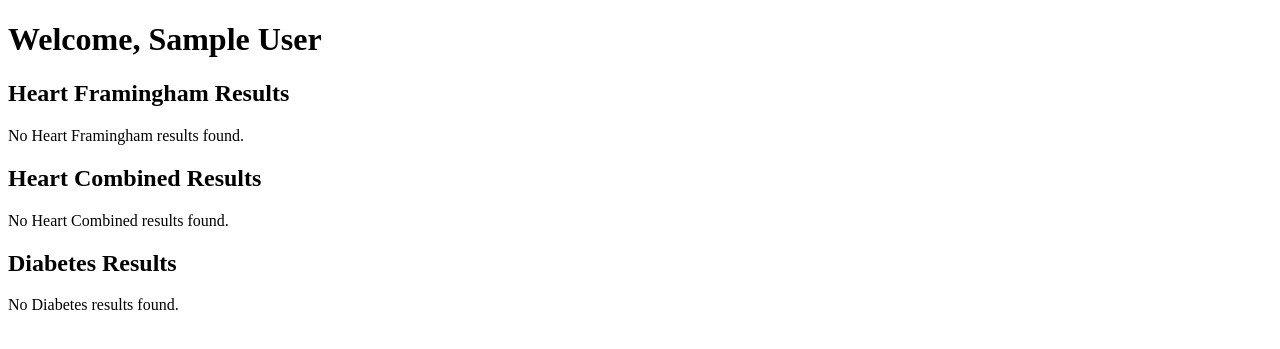
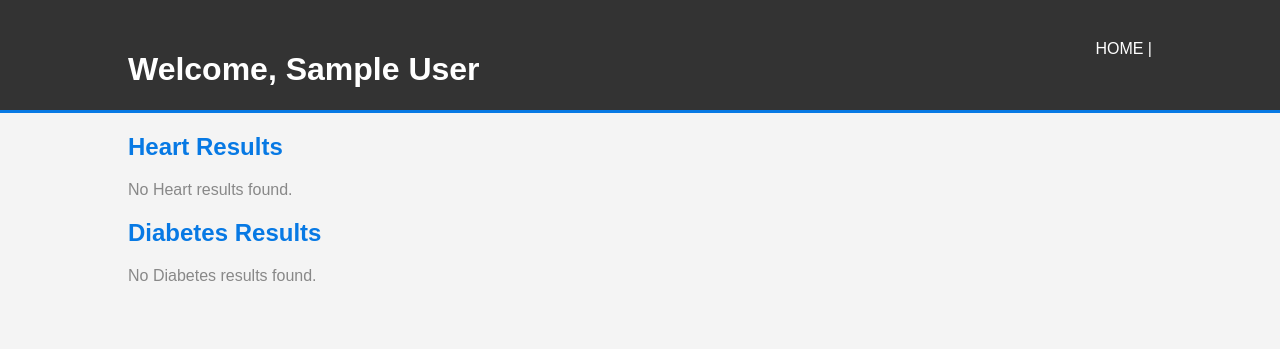
Before and after one commit to AdityaPawar2011/DocDiagno, a Flask app: template templates/profile.html in a window 1280 px wide. Shown: the top 349 px of the page. Run offline with Flask 2, Linux system fonts and the light colour scheme; the template is opened without the code that fills it, so the values that code supplies are empty; the visitor is signed in with stand-in values (Sample User, id 1); parts of the project's set-up code (start-up, migrations or seed data) failed here and were passed over; some libraries are stand-ins or nearby versions.

Commit message:
Update profile.html

```diff
--- a/templates/profile.html
+++ b/templates/profile.html
@@ -2,41 +2,118 @@
 <html>
 <head>
     <title>User Profile</title>
+    <style>
+        body {
+            font-family: 'Arial', sans-serif;
+            margin: 0;
+            padding: 0;
+            background-color: #f4f4f4;
+            color: #333;
+        }
+        .container {
+            width: 80%;
+            margin: auto;
+            overflow: hidden;
+        }
+        header {
+            background: #333;
+            color: #fff;
+            padding-top: 30px;
+            min-height: 70px;
+            border-bottom: #0779e4 3px solid;
+        }
+        header a {
+            color: #fff;
+            text-decoration: none;
+            text-transform: uppercase;
+            font-size: 16px;
+        }
+        header h1 {
+            float: left;
+            display: inline;
+        }
+        header nav {
+            float: right;
+            margin-top: 10px;
+        }
+        .content h2 {
+            color: #0779e4;
+        }
+        .results ul {
+            list-style: none;
+            padding: 0;
+        }
+        .results li {
+            background: #fff;
+            margin-bottom: 10px;
+            padding: 20px;
+            border: #ccc 1px solid;
+            border-radius: 5px;
+        }
+        .results p {
+            color: #888;
+        }
+        footer {
+            background: #333;
+            color: #fff;
+            text-align: center;
+            padding: 10px;
+            position: fixed;
+            bottom: 0;
+            width: 100%;
+        }
+    </style>
 </head>
 <body>
+    <header>
+        <div class="container">
             <h1>Welcome, {{ session.user_name }}</h1>
+            <nav>
+                <a href="{{ url_for('index') }}">Home</a> |
+            </nav>
+        </div>
+    </header>
 
-    <h2>Heart Framingham Results</h2>
-    {% if heart_fram_results %}
+    <div class="container content">
+        <h2>Heart Results</h2>
+        <div class="results">
+            {% if heart_fram_results or heart_combined_results %}
                 <ul>
                     {% for result in heart_fram_results %}
-                <li>Prediction: {{ 'No Heart Disease' if result.prediction == 0 else 'Heart Disease' }} - Date: {{ result.created_at }}</li>
+                        <li>
+                            <strong>Prediction:</strong> {{ 'No Heart Disease' if result.prediction == 0 else 'Heart Disease' }} <br>
+                            <strong>Date:</strong> {{ result.created_at }}
+                        </li>
+                    {% endfor %}
+                    {% for result in heart_combined_results %}
+                        <li>
+                            <strong>Prediction:</strong> {{ 'No Heart Disease' if result.prediction == 0 else 'Heart Disease' }} <br>
+                            <strong>Date:</strong> {{ result.created_at }}
+                        </li>
                     {% endfor %}
                 </ul>
             {% else %}
-        <p>No Heart Framingham results found.</p>
+                <p>No Heart results found.</p>
             {% endif %}
-
-    <h2>Heart Combined Results</h2>
-    {% if heart_combined_results %}
-        <ul>
-            {% for result in heart_combined_results %}
-                <li>Prediction: {{ 'No Heart Disease' if result.prediction == 0 else 'Heart Disease' }} - Date: {{ result.created_at }}</li>
-            {% endfor %}
-        </ul>
-    {% else %}
-        <p>No Heart Combined results found.</p>
-    {% endif %}
+        </div>
 
         <h2>Diabetes Results</h2>
+        <div class="results">
             {% if diabetes_results %}
                 <ul>
                     {% for result in diabetes_results %}
-                <li>Prediction: {{ 'No Diabetes' if result.prediction == 0 else 'Diabetes' }} - Date: {{ result.created_at }}</li>
+                        <li>
+                            <strong>Prediction:</strong> {{ 'No Diabetes' if result.prediction == 0 else 'Diabetes' }} <br>
+                            <strong>Date:</strong> {{ result.created_at }}
+                        </li>
                     {% endfor %}
                 </ul>
             {% else %}
                 <p>No Diabetes results found.</p>
             {% endif %}
+        </div>
+    </div>
+
+
 </body>
 </html>
```
Lines whose indentation alone changed are shown as unchanged.
